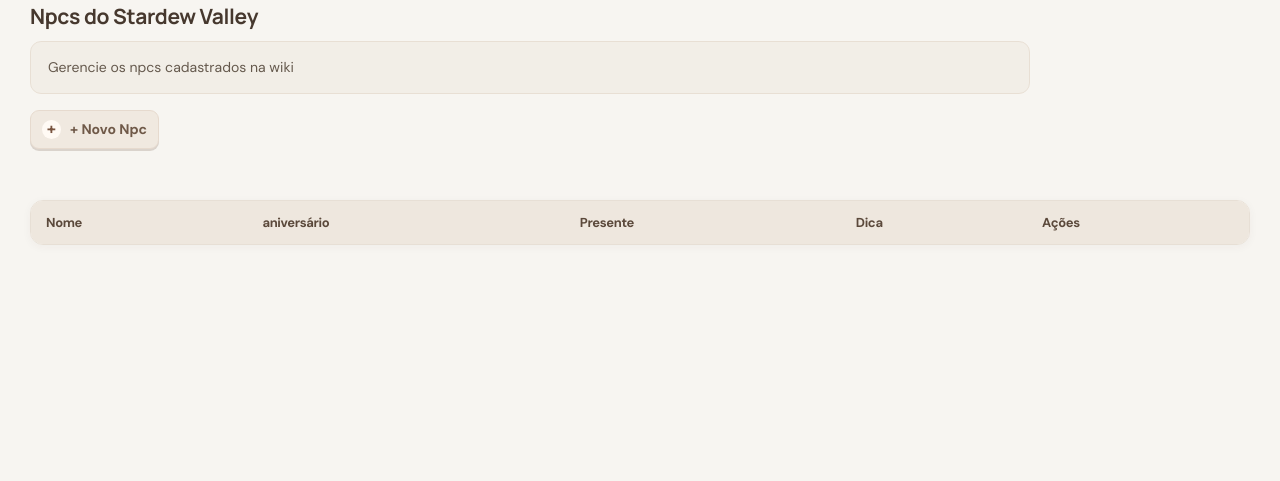
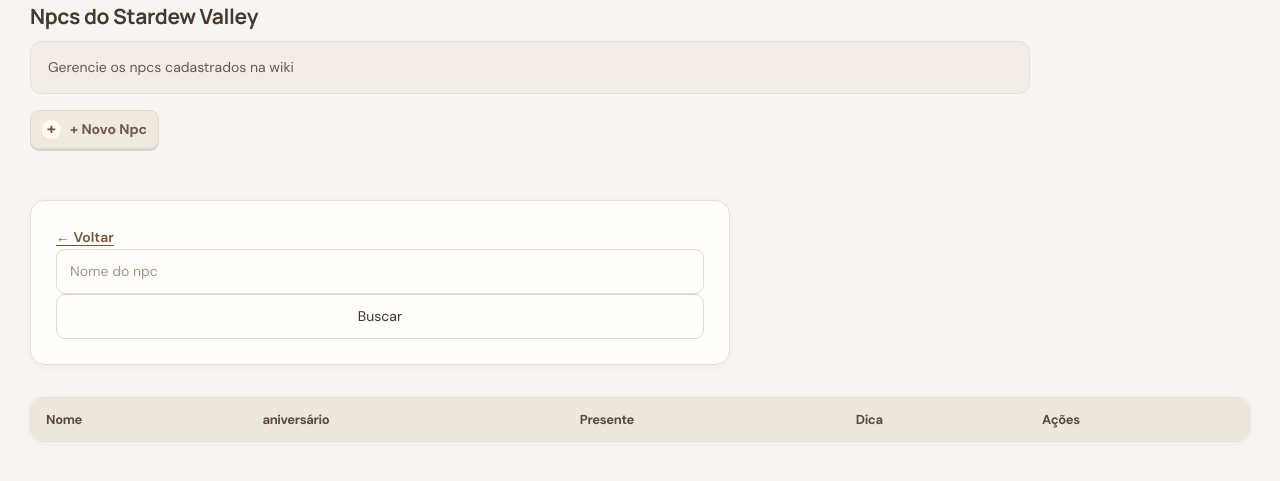
Before and after one commit to oliveiralaris/stardew-wiki, a Node project: template views/npc/lst.ejs in a window 1280 px wide. Shown: the part 155-636 px from the top of the page. Run offline with Node 20 templates, Linux system fonts and the light colour scheme; the template is opened without the code that fills it, so the values that code supplies are empty.

Commit message:
listar e buscar arrumado

```diff
--- a/index.js
+++ b/index.js
@@ -25,6 +25,16 @@ app.get('/', (req, res) => {
 })
 
 //NPC
+
+//rota para pesquisar npc por nome
+app.post('/npc/lst', async (req, res) => {
+  const { pesquisar } = req.body;
+  const npcs = await Npc.find({
+    nome: new RegExp(pesquisar, 'i')
+  });
+  res.render("npc/lst", { npcs });
+})
+
 app.get('/npc', async (req, res) => {
     const npcs = await Npc.find()
     res.render("npc/lst", {npcs});
@@ -70,6 +80,15 @@ app.get('/npc/del/:id',  async (req, res) => {
 
 
 //SALA
+//rota para pesquisar sala por nome
+app.post('/sala/lst', async (req, res) => {
+  const { pesquisar } = req.body;
+  const salas = await Sala.find({
+    nome: new RegExp(pesquisar, 'i')
+  });
+  res.render("sala/lst", { salas });
+})
+
 app.get('/sala', async (req, res) => {
     const salas = await Sala.find()
     res.render("sala/lst", {salas});
--- a/models/Item.js
+++ b/models/Item.js
@@ -2,7 +2,7 @@ import conexao from "../config/conexao.js";
 const ItemSchema = new conexao.Schema({
   nome:{ type: String,required: true},
   estacao:{ type: String,required: true},
-  encontrar:{ type: String,required: false},
+  onde_encontrar:{ type: String,required: true},
   dificuldade:{ type: String,required: true}
 
 });
--- a/views/item/add.ejs
+++ b/views/item/add.ejs
@@ -20,7 +20,7 @@
         <br><br>
 
         <p>Onde Encontrar</p>
-            <input type="text" placeholder="Ex: Armazém do Pierre, Oceano, Minas..." name="encontrar">
+        <input type="text" placeholder="Ex: Armazém do Pierre, Oceano, Minas..." name="onde_encontrar">
         <br><br>
 
         <p>Dificuldade</p>
@@ -36,4 +36,5 @@
         <button type="reset">Cancelar</button>
     </form>
     </body>
+
     </html>
--- a/views/item/lst.ejs
+++ b/views/item/lst.ejs
@@ -4,7 +4,8 @@
     <p>Gerencie os itens cadastrados na wiki</p>
     <a href="/item/add">+ Novo Item</a><br><br>
 
-    <form method="post">
+    <form method="post" action="/item/lst">
+        <a href="/item"> ← Voltar </a>
         <input type="text" name="pesquisar" placeholder="Nome do item">
         <input type="submit" value="Buscar">
     </form>
--- a/views/npc/lst.ejs
+++ b/views/npc/lst.ejs
@@ -3,6 +3,13 @@
     <h3>Npcs do Stardew Valley</h3>
     <p>Gerencie os npcs cadastrados na wiki</p>
     <a href="/npc/add">+ Novo Npc</a><br><br>
+
+
+    <form method="post" action="/npc/lst">
+        <a href="/npc"> ← Voltar </a>
+        <input type="text" name="pesquisar" placeholder="Nome do npc">
+        <input type="submit" value="Buscar">
+    </form>
 
     <table>
         <tr>
```
Also changed, not shown: views/sala/lst.ejs (+13 -2 lines). Lines whose indentation alone changed are shown as unchanged.
